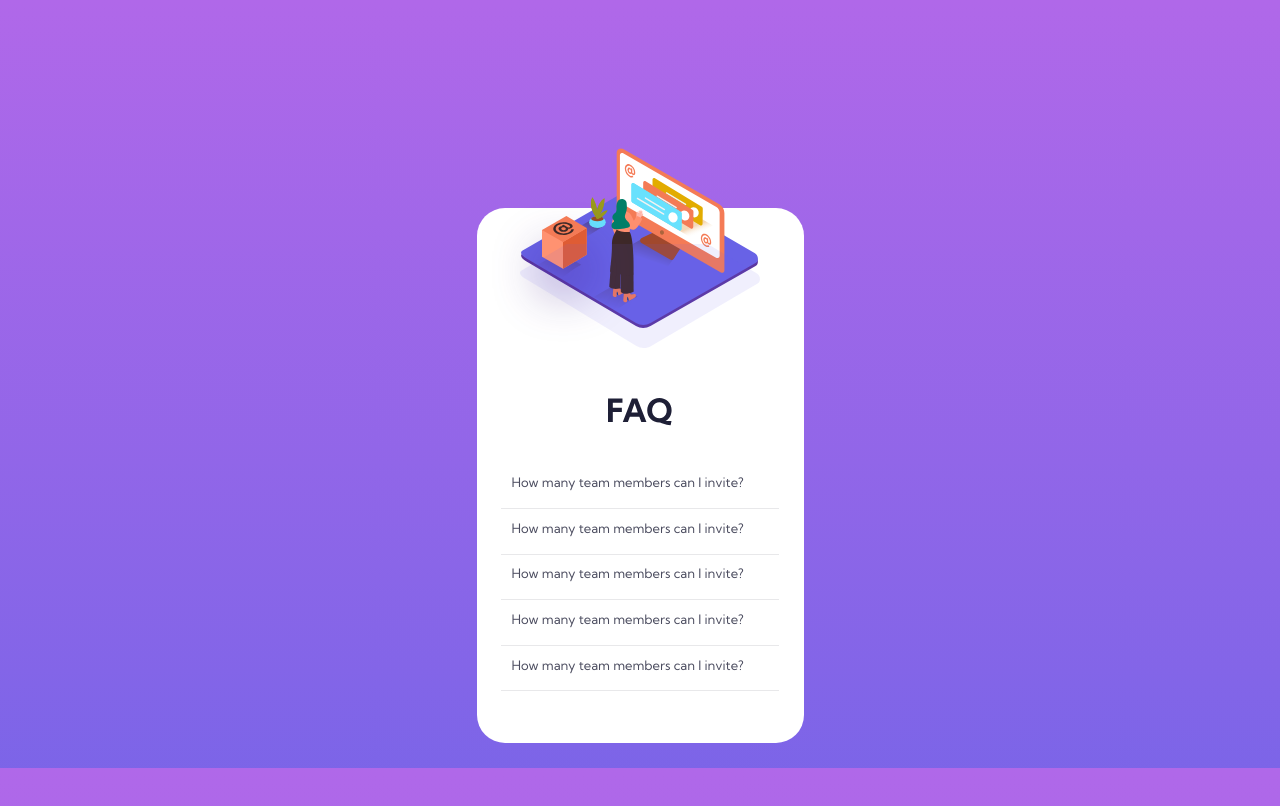
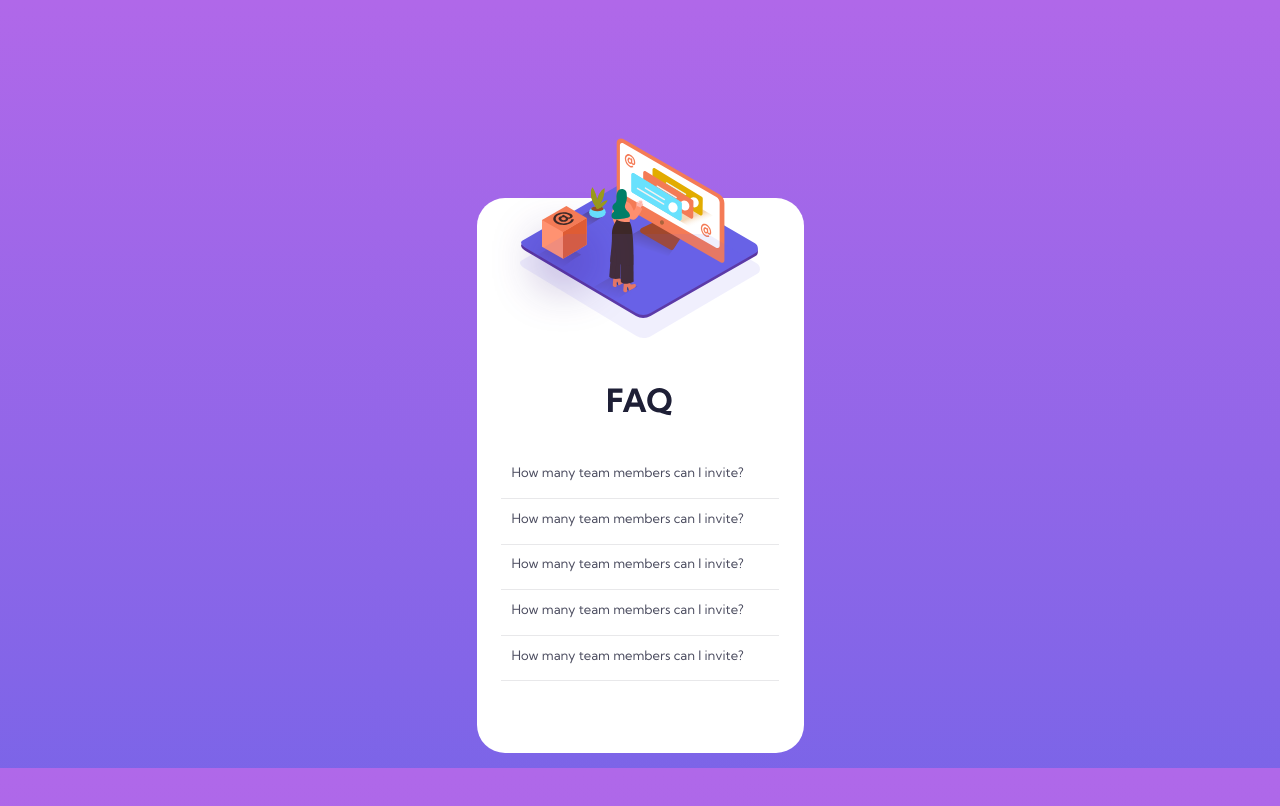
Before and after one commit to Bachidze/davaleba17, a plain HTML site: page index.html in a window 1280 px wide. Drawn offline with Linux system fonts and the light colour scheme; a web font is replaced by a local one.

Commit message:
second commit

```diff
--- a/responsive.css
+++ b/responsive.css
@@ -1,7 +1,7 @@
 @media(width >= 1440px){
     body{
         overflow-y: hidden;
-        margin-top: 100px;
+        margin-top: 30px;
          background-image: url(./assets2/Rectangle\ \(6\).svg);
     }
     .container{
--- a/style.css
+++ b/style.css
@@ -19,10 +19,10 @@ body{
     background-color: #fff;
     margin-top: 250px;
     width: 327px;
-    height: 535px;
+    height: 555px;
     border-radius: 28px;
-    margin-top: 200px;
-    margin-bottom: 150px;
+    margin-top: 80px;
+    margin-bottom: 30px;
 
 }
 
```
